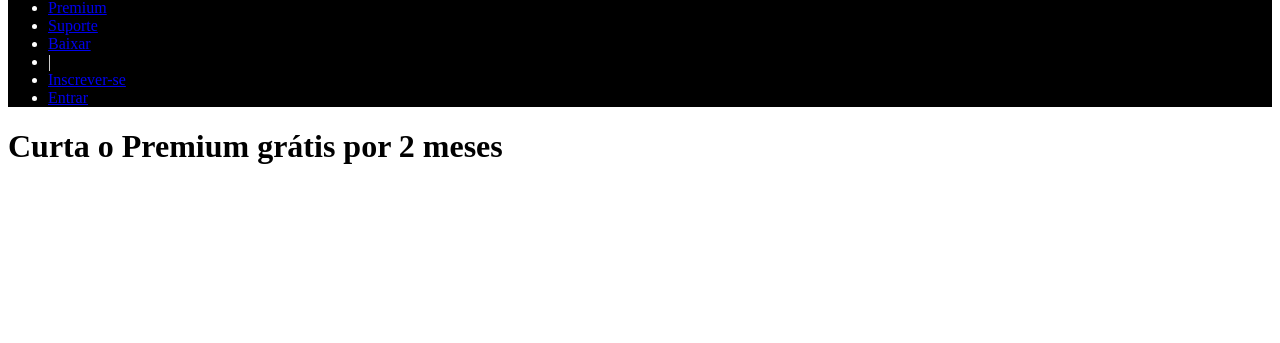
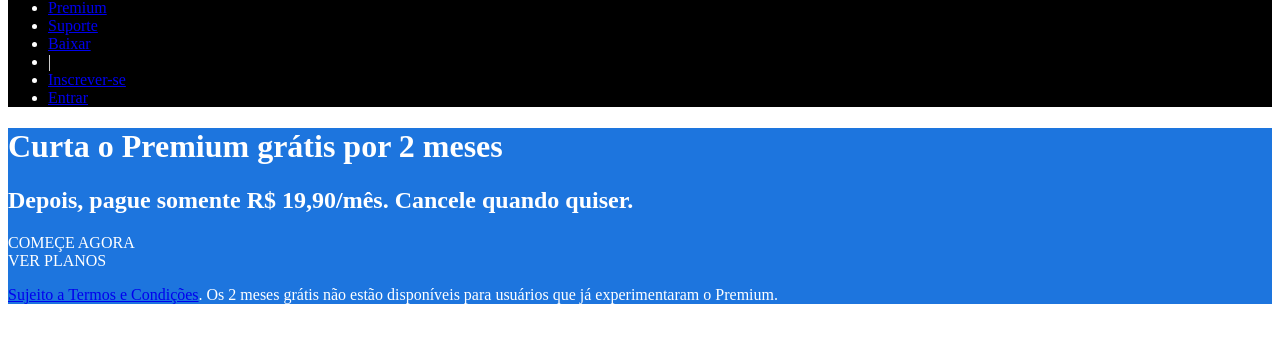
Before and after one commit to alissonooliveiraofc/spotify-clone, a plain HTML site: page index.html in a window 1280 px wide. Shown: the part 89-432 px from the top of the page. Drawn offline with Linux system fonts and the light colour scheme.

Commit message:
Adiciona restante do texto da página e cores ao cointainer, muda cor da fonte para branca

```diff
--- a/index.html
+++ b/index.html
@@ -22,8 +22,16 @@
     </ul>
   </div>
 
-  <div>
+  <div style="background-color: rgb(29, 117, 222); color: white;">
     <h1>Curta o Premium grátis por 2 meses</h1>
+    <h2>Depois, pague somente R$ 19,90/mês. Cancele quando quiser.</h2>
+
+    <div>
+      <div>COMEÇE AGORA</div>
+      <div>VER PLANOS</div>
+    </div>
+    <p><a href="https://www.spotify.com/legal/premium-promotional-offer-terms">Sujeito a Termos e Condições</a>. Os 2
+      meses grátis não estão disponíveis para usuários que já experimentaram o Premium.</p>
   </div>
 </body>
 
```
